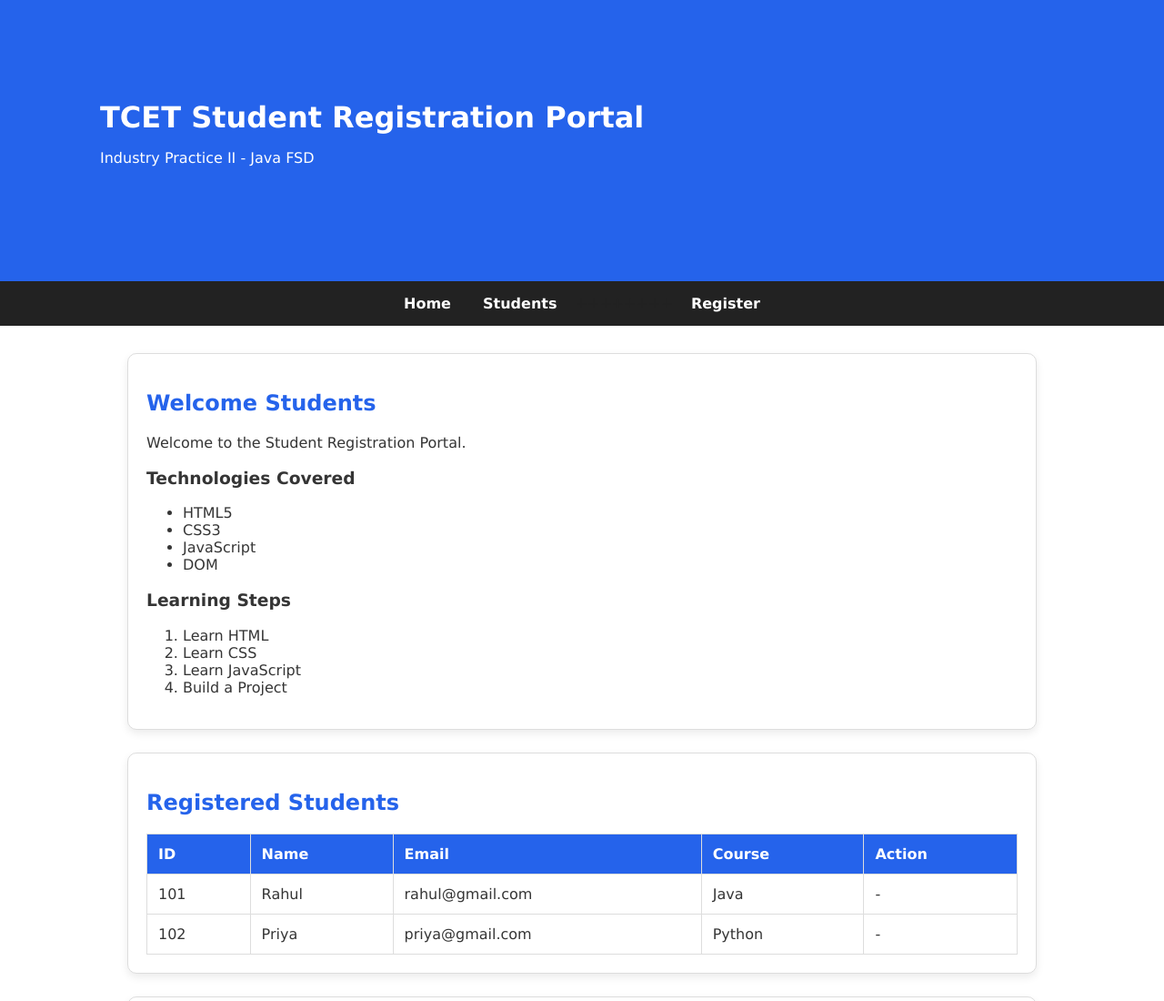
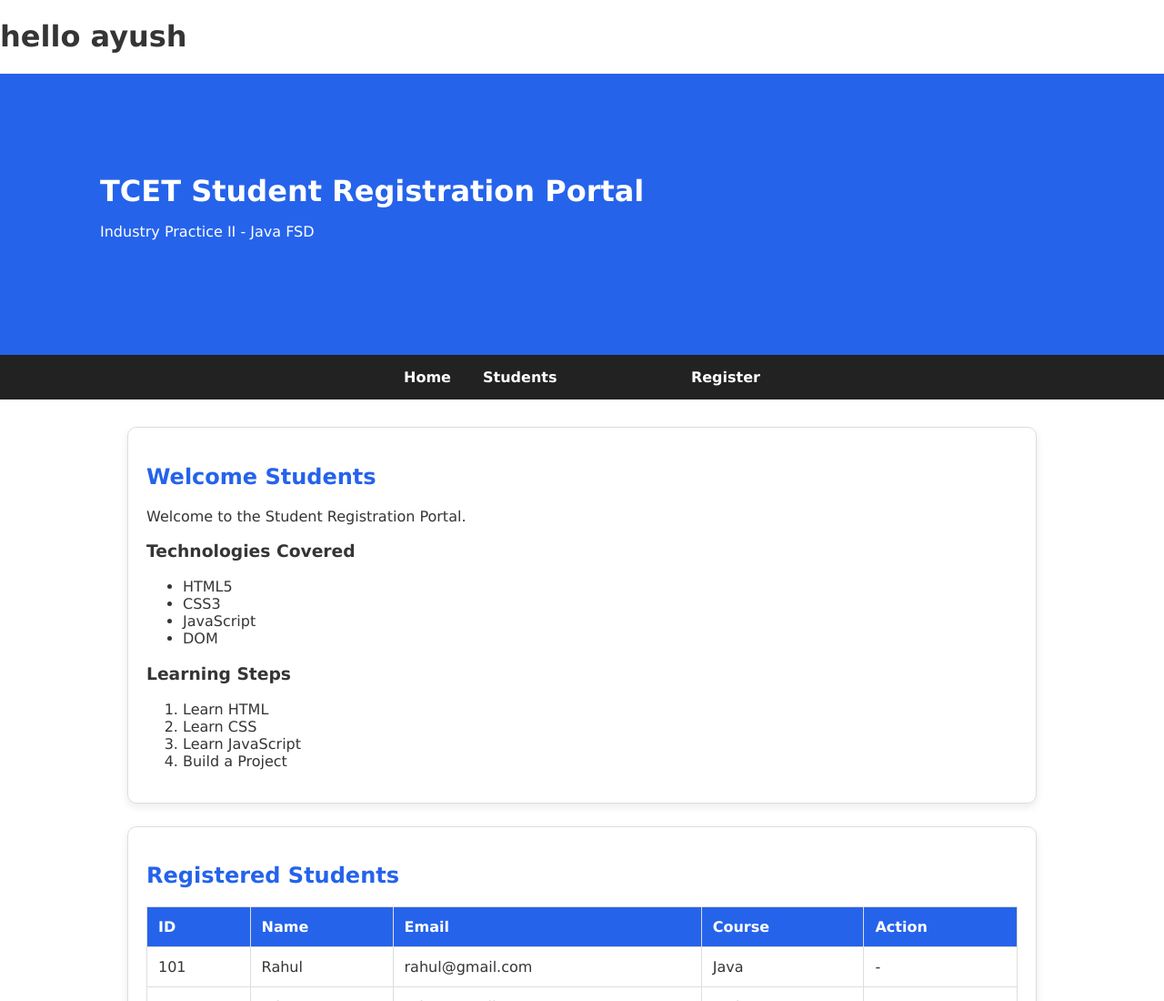
Before and after one commit to code-hubby1/areewaah, a plain HTML site: page index.html in a window 1280 px wide. Shown: the top 1100 px of the page at 91% size. Drawn offline with Linux system fonts and the light colour scheme.

Commit message:
Update index.html

```diff
--- a/index.html
+++ b/index.html
@@ -17,7 +17,7 @@
 
 <body>
 
-
+<h1> hello ayush</h1>
     <header class="header">
 
         <h1>TCET Student Registration Portal</h1>
```
